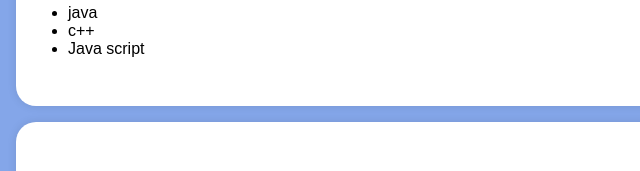
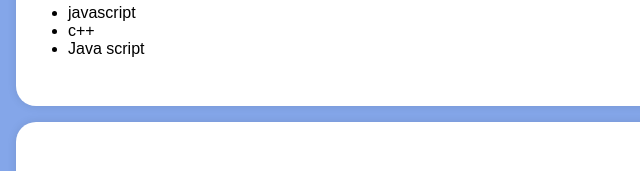
Before and after one commit to candycrush24/digital-portfolio, a plain HTML site: page index.html in a window 1280 px wide. Shown: the part 868-1039 px from the top of the page, 0-640 px from the left. Drawn offline with Linux system fonts and the light colour scheme.

Commit message:
Update index.html

```diff
--- a/index.html
+++ b/index.html
@@ -144,7 +144,7 @@
                 <li>Python</li>
                 <li>Spring</li>
                 <li>ML & AI</li>
-                <li>java</li>
+                <li>javascript</li>
                 <li>c++</li>
                 <li>Java script</li>
             </ul>
```
